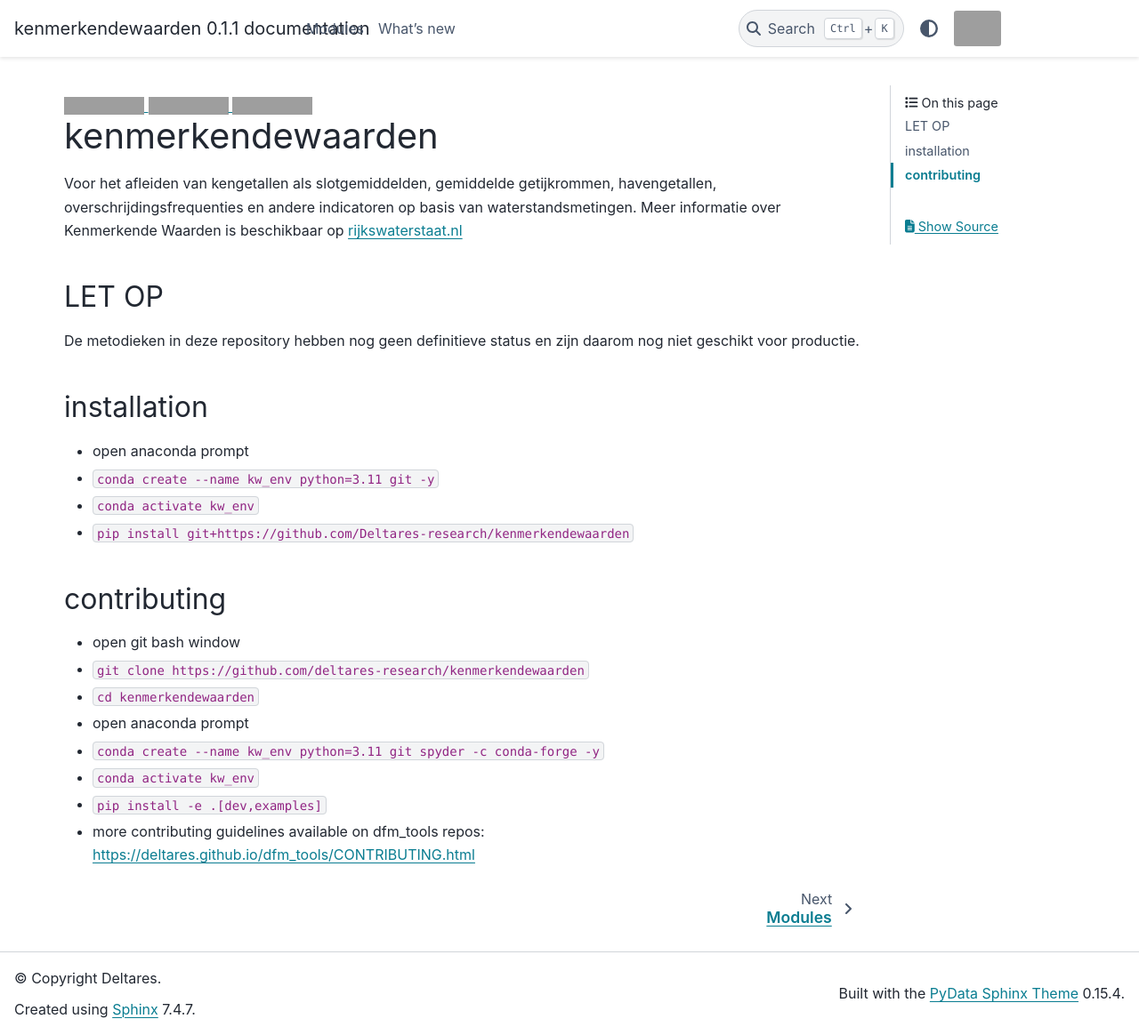
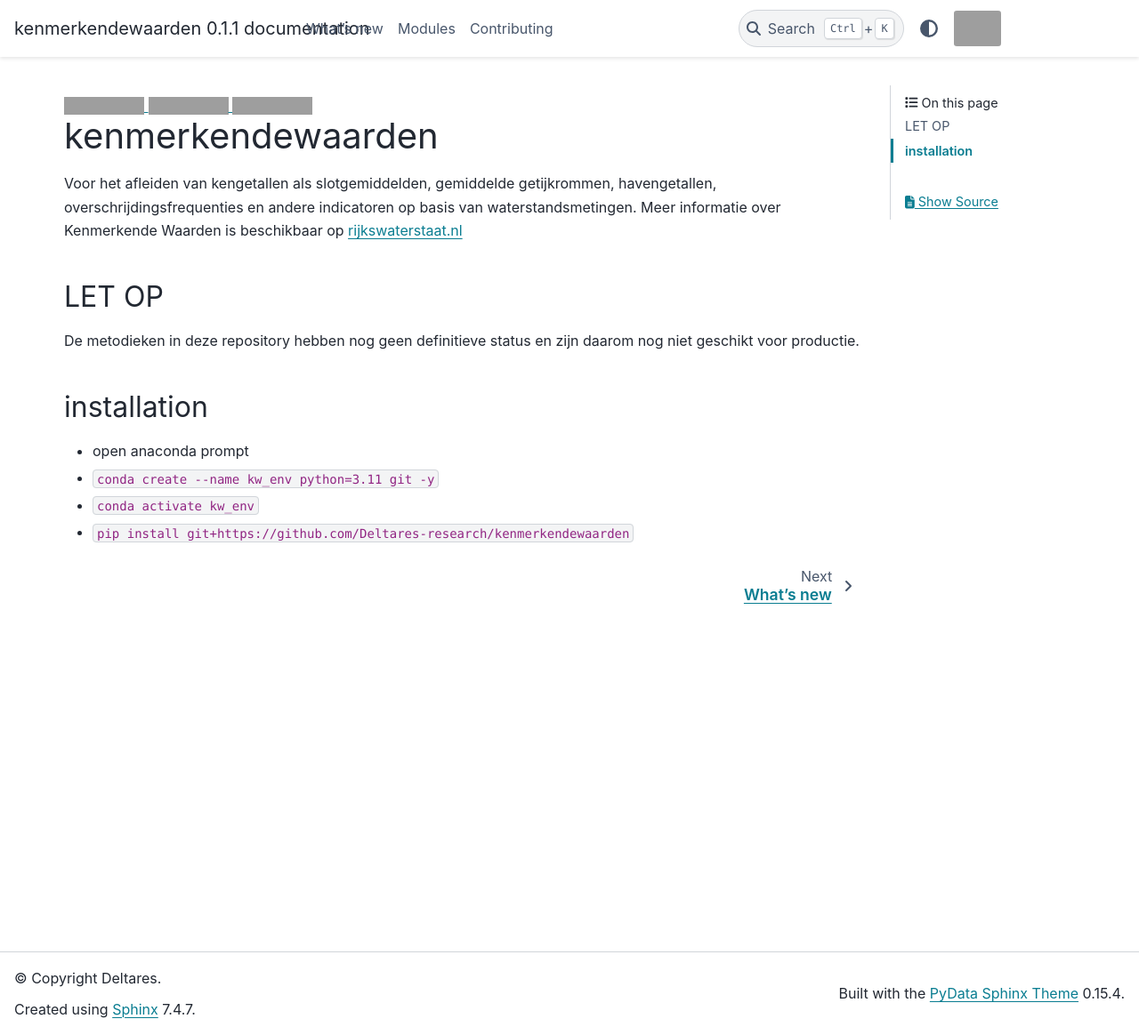
Before and after one commit to Deltares-research/kenmerkendewaarden, a Sphinx documentation site: the page built from docs/index.rst, in a window 1280 px wide and 1164 px high. Shown: the whole window at 89% size. Built offline with Sphinx 7.4.7 and the PyData theme 0.15.4, drawn with Linux system fonts in a browser that asks for light colours; grey boxes are pictures that could not be loaded.

Commit message:
44 add contributing guidelines (#71)
* added contributing.md

* merged contributing from readme to contributing.md

* updated contributing guidelines with issue contents

```diff
--- a/README.md
+++ b/README.md
@@ -13,13 +13,3 @@
 - `conda create --name kw_env python=3.11 git -y`
 - `conda activate kw_env`
 - `pip install git+https://github.com/Deltares-research/kenmerkendewaarden`
-
-## contributing
-- open git bash window
-- `git clone https://github.com/deltares-research/kenmerkendewaarden`
-- `cd kenmerkendewaarden`
-- open anaconda prompt
-- `conda create --name kw_env python=3.11 git spyder -c conda-forge -y`
-- `conda activate kw_env`
-- `pip install -e .[dev,examples]`
-- more contributing guidelines available on dfm_tools repos: https://deltares.github.io/dfm_tools/CONTRIBUTING.html
--- a/docs/index.rst
+++ b/docs/index.rst
@@ -4,5 +4,6 @@
    :titlesonly:
    :hidden:
 
+   whats-new.md
    modules
-   whats-new.md
+   CONTRIBUTING.md
```
Also changed, not shown: docs/CONTRIBUTING.md (added, +60 -0 lines).
